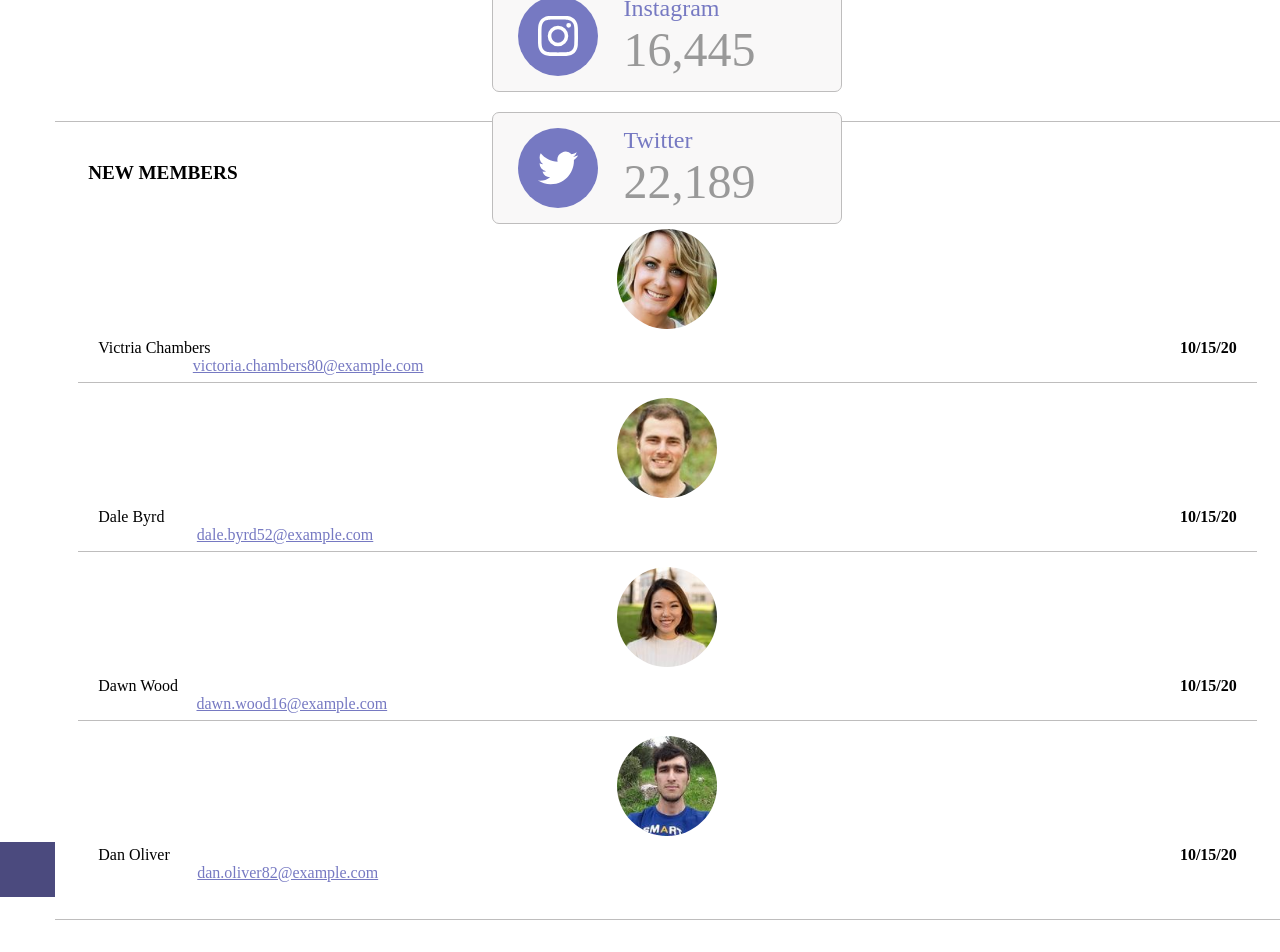
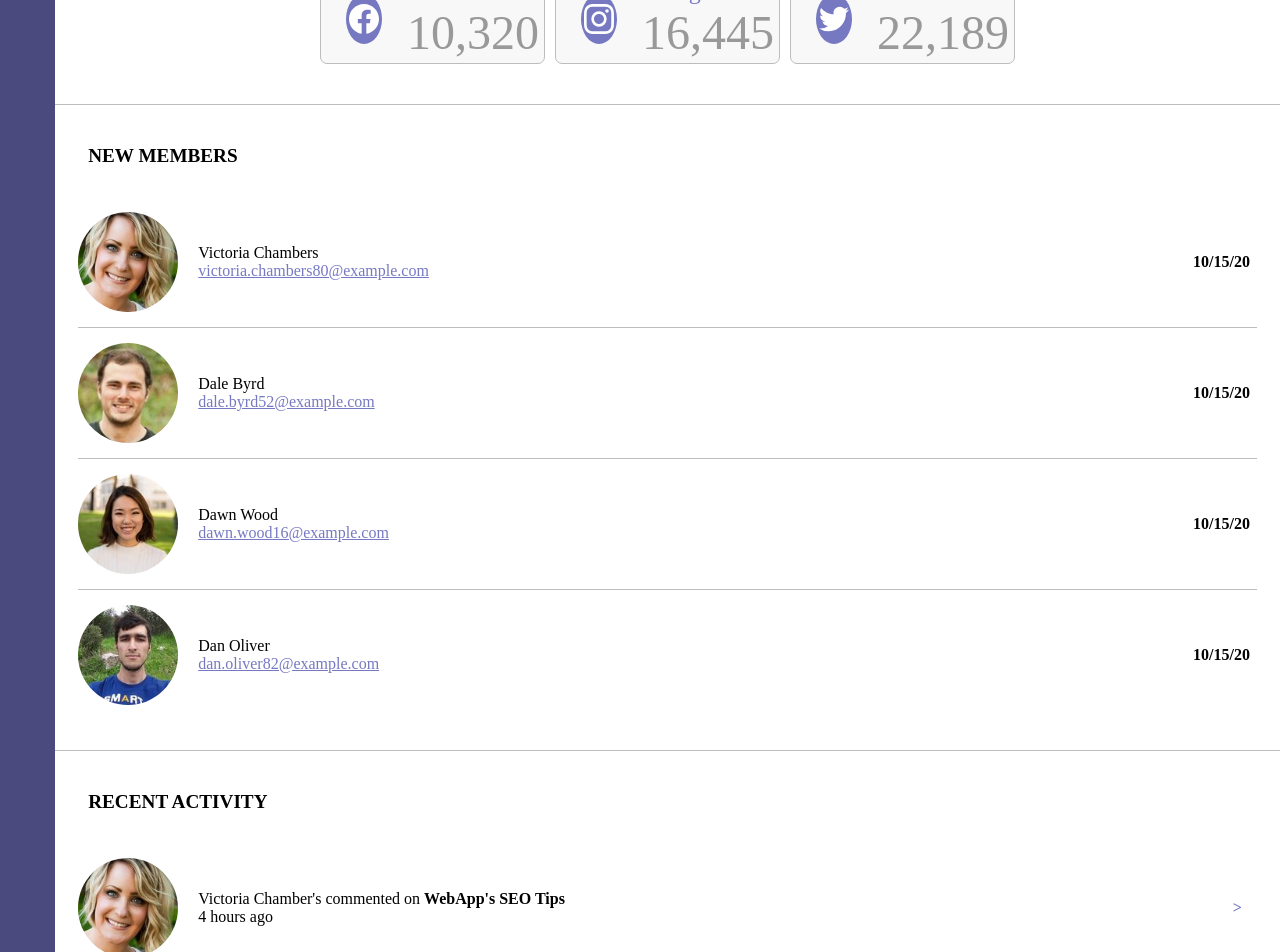
Before and after one commit to Fjayala333/Project-7, a plain HTML site: page index.html in a window 1280 px wide. Shown: the part 840-1792 px from the top of the page. Drawn offline with nearby package versions, Linux system fonts and the light colour scheme.

Commit message:
styling @ 768px

```diff
--- a/index.html
+++ b/index.html
@@ -153,9 +153,9 @@
                     <div class="members-container">
                         <img src="images/member-1.jpg" alt="image of member 1">
                             <div class="members-text">
-                                <p>Victria Chambers</p>
+                                <p>Victoria Chambers</p>
                                 <a href="#">victoria.chambers80@example.com</a>
-                                <p><strong>10/15/20</strong></p>
+                                <p class="date"><strong>10/15/20</strong></p>
                             </div>
                     </div>
 
@@ -164,7 +164,7 @@
                              <div class="members-text">
                                 <p>Dale Byrd</p>
                                 <a href="#">dale.byrd52@example.com</a>
-                                <p><strong>10/15/20</strong></p>
+                                <p class="date"><strong>10/15/20</strong></p>
                             </div>
                     </div>
 
@@ -173,7 +173,7 @@
                              <div class="members-text">
                                 <p>Dawn Wood</p>
                                 <a href="#">dawn.wood16@example.com</a>
-                                <p><strong>10/15/20</strong></p>
+                                <p class="date"><strong>10/15/20</strong></p>
                             </div>
                     </div>
 
@@ -182,7 +182,7 @@
                              <div class="members-text">
                                 <p>Dan Oliver</p>
                                 <a href="#">dan.oliver82@example.com</a>
-                                <p><strong>10/15/20</strong></p>
+                                <p class="date"><strong>10/15/20</strong></p>
                             </div>
                     </div>
                 </div>
@@ -196,20 +196,23 @@
                             <p>Victoria Chamber's commented on <strong>WebApp's SEO Tips</strong></p>
                             <p>4 hours ago</p>
                         </div>
+                            <p class="more-info">></p>
                     </div>
                     <div class="members-container">
                         <img src="images/member-2.jpg" alt="image of member 2">
                         <div class="members-text">
-                            <p>Dale Byrd liked the post<strong>Facebook's Changes for 2021</strong></p>
+                            <p>Dale Byrd liked the post <strong>Facebook's Changes for 2021</strong></p>
                             <p>5 hours ago</p>
                         </div>
+                        <p class="more-info">></p>
                     </div>
                     <div class="members-container">
                         <img src="images/member-3.jpg" alt="image of member 3">
                         <div class="members-text">
-                            <p>Dan Wood commented on<strong>Facebook's Changes for 2021</strong></p>
+                            <p>Dan Wood commented on <strong>Facebook's Changes for 2021</strong></p>
                             <p>5 hours ago</p>
                         </div>
+                        <p class="more-info">></p>
                     </div>
                     <div class="members-container">
                         <img src="images/member-4.jpg" alt="image of member 4">
@@ -217,6 +220,7 @@
                             <p>Dan Oliver commented on <strong>WebApp's SEO Tips</strong></p>
                             <p>1 day ago</p>
                         </div>
+                        <p class="more-info">></p>
                     </div>
              </div>
         </section>
--- a/scss/components/_grid.scss
+++ b/scss/components/_grid.scss
@@ -19,101 +19,3 @@
 .main{
     grid-area: main;
 }
-
-@media (min-width: 768px) {
-    .grid-container {
-        grid-template-columns: 55px 1fr;
-        grid-template-areas:
-            "header header"
-            "navigation main"
-    }
-
-    .navigation {
-        height: 100%;
-    }
-
-    .nav-icons {
-        position: absolute;
-        top: 200px;
-        height: 50px;
-        width: 55px;
-        display: flex;
-        flex-direction: column;
-        justify-content: space-around;
-        align-items: start;
-    }
-
-    .main {
-        display: grid;
-        grid-template-columns: 50%;
-    }
-
-    .dashboard,
-    .alert,
-    .traffic,
-    .social-stats,
-    .new-members,
-    .recent-activity,
-    .message-user,
-    .settings {
-        grid-column: 1 / span 2;
-    }
-
-    .daily-traffic {
-        grid-column: 1 / span 1;
-    }
-
-    .mobile-users{
-        grid-column: 2 / span 1;
-    }
-
-    .traffic-nav-wrap {
-        display: flex;
-        flex-direction: row;
-    }
-    .traffic-options{
-        flex-basis: 10%;
-        margin: 5px;
-    }
-    .socials {
-        display: flex;
-        flex-direction: row;
-        width: 80%;
-        height: 110px;
-        & .social-card {
-            margin: 10px 5px;
-        }
-    }
-
-    .settings-buttons {
-        width: 100%;
-    }
-    .sections {
-        padding: 0 2px;
-    }
-    h4 {
-        margin-inline-start: 0.3em;
-    }
-    .toggle-title {
-        margin: 0 5px;
-    }
-    label {
-        margin: 0 10px;
-    }
-    .members-container {
-        display: flex;
-        flex-direction: row;
-    } & p {
-        margin: 0;
-    }
-    .members-text {
-        display: flex;
-        justify-content: space-between;
-    }
-    a {
-    position: relative;
-    top: 18px;
-    left: -34%;
-    }
-
-}
--- a/scss/components/_index.scss
+++ b/scss/components/_index.scss
@@ -1,5 +1,5 @@
 @import 'buttons';
 @import 'charts';
-@import 'grid';
 @import 'img';
 @import 'svg';
+@import 'grid';
--- a/scss/sections/_index.scss
+++ b/scss/sections/_index.scss
@@ -6,3 +6,4 @@
 @import 'social';
 @import 'settings';
 @import 'traffic-mobile';
+@import 'mediaQueries';
--- /dev/null
+++ b/scss/sections/_mediaQueries.scss
@@ -0,0 +1,112 @@
+@media (min-width: 768px) {
+    .grid-container {
+        grid-template-columns: 55px 1fr;
+        grid-template-areas:
+            "header header"
+            "navigation main"
+    }
+
+    .navigation {
+        height: 100%;
+    }
+
+    .nav-icons {
+        height: 300px;
+        width: 55px;
+        display: flex;
+        flex-direction: column;
+        justify-content: space-around;
+        align-items: start;
+    }
+
+    .main {
+        display: grid;
+        grid-template-columns: 50%;
+    }
+
+    .dashboard,
+    .alert,
+    .traffic,
+    .social-stats,
+    .new-members,
+    .recent-activity,
+    .message-user,
+    .settings {
+        grid-column: 1 / span 2;
+    }
+
+    .daily-traffic {
+        grid-column: 1 / span 1;
+        border-right: 1px solid $color-grayborder;
+    }
+
+    .mobile-users{
+        grid-column: 2 / span 1;
+    }
+
+    .traffic-nav-wrap {
+        display: flex;
+        flex-direction: row;
+    }
+    .traffic-options{
+        flex-basis: 10%;
+        margin: 5px;
+    }
+    .socials {
+        display: flex;
+        flex-direction: row;
+        width: 80%;
+        height: 110px;
+        & .social-card {
+            margin: 10px 5px;
+            width: 225px;
+            height: 90px;
+        & .social-image {
+            height: 50px;
+            width: 70px;
+                }
+        & svg {
+            width: 30px;
+            }
+        }
+    }
+
+    .settings-buttons {
+        width: 100%;
+    }
+    .sections {
+        padding: 0 2px;
+    }
+    h4 {
+        margin-inline-start: 0.3em;
+    }
+    .toggle-title {
+        margin: 0 5px;
+    }
+    label {
+        margin: 0 10px;
+    }
+    .members-container {
+        display: flex;
+        flex-direction: row;
+    } & p {
+        margin: 0;
+    }
+    .members-text {
+        display: grid;
+        justify-content: start;
+        align-content: center;
+        align-items: center;
+        justify-items: start;
+    }
+    .date {
+        position: absolute;
+        right: 30px;
+    }
+    .more-info {
+        color: $color-main;
+        padding-right: 15px;
+        font-weight: bold;
+    }
+
+}
--- a/scss/sections/_navigation.scss
+++ b/scss/sections/_navigation.scss
@@ -1,6 +1,5 @@
 .navigation {
     width: 100%;
-    height: 55px;
     background-color: $color-secondary;
     display: flex;
     flex-direction: row;
--- a/scss/sections/_social.scss
+++ b/scss/sections/_social.scss
@@ -1,6 +1,5 @@
 .socials {
-    display: flex;
-    flex-direction: column;
+    display: block;
     justify-content: center;
     align-items: center;
     width: 100%;
```
Also changed, not shown: css/styles.css.
